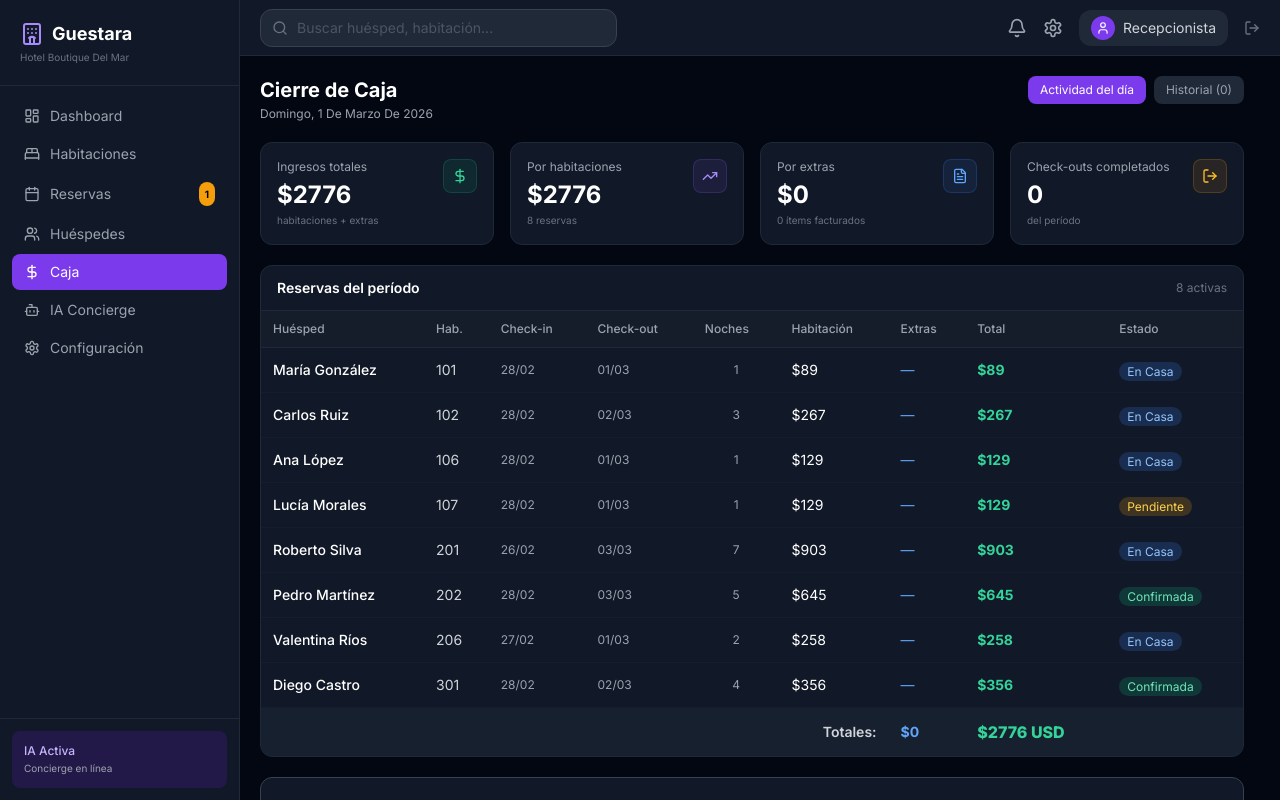
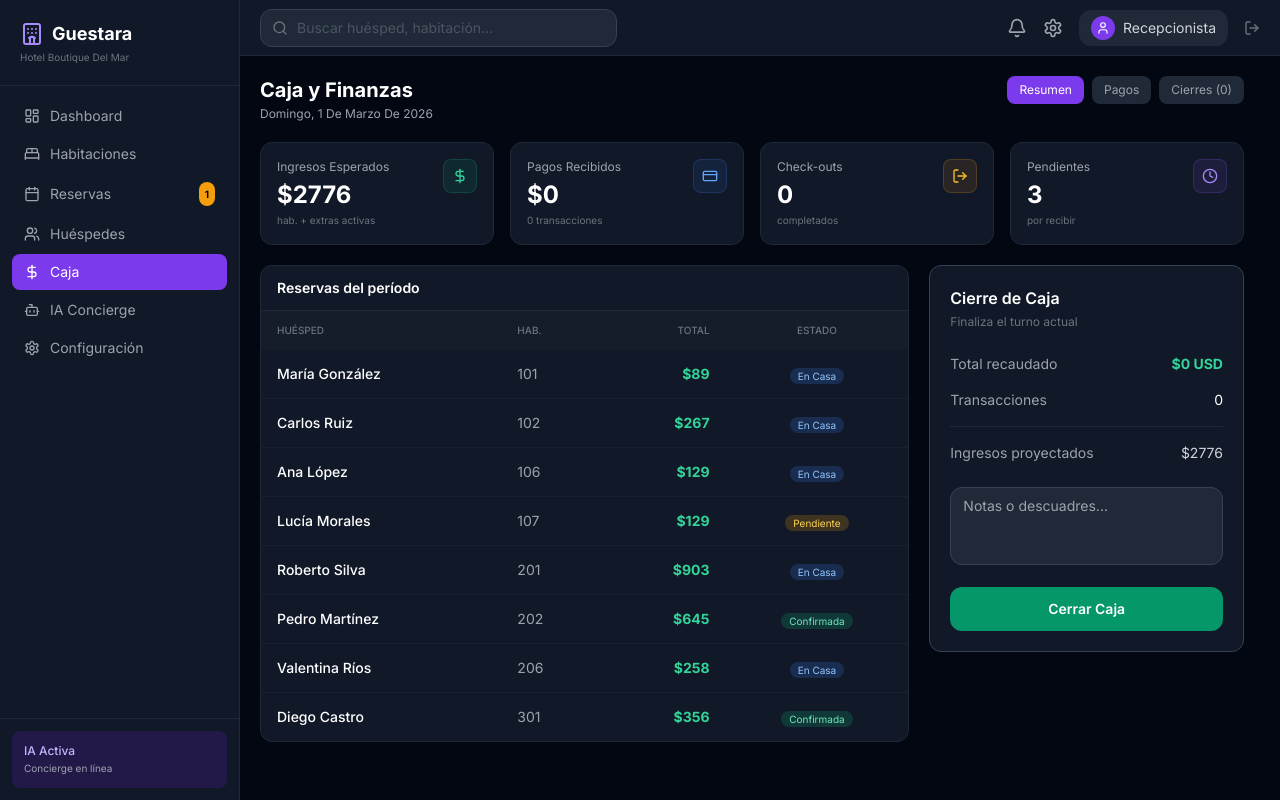
Before and after one commit to guestara-dev/guestara, a Next.js app: page /caja in a window 1280 px wide. Built offline with nearby package versions, Linux system fonts and the light colour scheme.

Commit message:
Update page.tsx

```diff
--- a/app/caja/page.tsx
+++ b/app/caja/page.tsx
@@ -2,42 +2,49 @@
 import { useState } from 'react'
 import { useStore } from '@/lib/store'
 import AlertDialog from '@/components/AlertDialog'
-import { DollarSign, TrendingUp, LogOut, LogIn, Calendar, CheckCircle, Clock, FileText } from 'lucide-react'
+import { DollarSign, TrendingUp, LogOut, LogIn, Calendar, CheckCircle, Clock, FileText, CreditCard } from 'lucide-react'
 
 const statusCls: Record<string,string> = {
   'checked-in':'bg-blue-500/20 text-blue-300', 'completed':'bg-gray-500/20 text-gray-400',
   'confirmed':'bg-emerald-500/20 text-emerald-300', 'pending':'bg-amber-500/20 text-amber-300',
   'cancelled':'bg-red-500/20 text-red-400',
 }
+
 const statusLabel: Record<string,string> = {
   'checked-in':'En Casa', completed:'Completada', confirmed:'Confirmada',
   pending:'Pendiente', cancelled:'Cancelada',
 }
 
 export default function CajaPage() {
-  const { reservations, extras, cashClosings = [], closeCaja } = useStore()
-  const [notes,   setNotes]   = useState('')
+  const { reservations, extras, cashClosings = [], payments = [], closeCaja } = useStore()
+  const [notes, setNotes] = useState('')
   const [confirm, setConfirm] = useState(false)
-  const [tab,     setTab]     = useState<'hoy'|'historial'>('hoy')
+  const [tab, setTab] = useState<'hoy'|'historial'|'pagos'>('hoy')
 
-  const today       = new Date().toLocaleDateString('es-CL', { weekday:'long', year:'numeric', month:'long', day:'numeric' })
+  const today = new Date().toLocaleDateString('es-CL', { weekday:'long', year:'numeric', month:'long', day:'numeric' })
+
   const checkoutsHoy = reservations.filter(r => r.status === 'completed')
-  const checkinsHoy  = reservations.filter(r => r.status === 'checked-in')
-  const pendientes   = reservations.filter(r => ['pending','confirmed'].includes(r.status))
-  const roomsTotal   = reservations.filter(r => r.status !== 'cancelled').reduce((s,r) => s + r.amount, 0)
-  const extrasTotal  = (extras ?? []).reduce((s,e) => s + e.total, 0)
-  const grandTotal   = roomsTotal + extrasTotal
-  const lastClosing  = cashClosings.length > 0 ? cashClosings[0] : null
+  const checkinsHoy = reservations.filter(r => r.status === 'checked-in')
+  const pendientes = reservations.filter(r => ['pending','confirmed'].includes(r.status))
+
+  const roomsTotal = reservations.filter(r => r.status !== 'cancelled').reduce((s,r) => s + r.amount, 0)
+  const extrasTotal = (extras ?? []).reduce((s,e) => s + e.total, 0)
+  const grandTotal = roomsTotal + extrasTotal
+
+  // Pagos del período (hoy)
+  const paymentsTotal = (payments ?? []).reduce((s,p) => s + p.totalAmount, 0)
+
+  const lastClosing = cashClosings.length > 0 ? cashClosings[0] : null
 
   const stats = [
-    { label:'Ingresos totales',       value:`$${grandTotal}`, sub:'habitaciones + extras',
+    { label:'Ingresos Esperados', value:`$${grandTotal}`, sub:'hab. + extras activas',
       icon:DollarSign, cls:'text-emerald-400 bg-emerald-500/10 border-emerald-500/20' },
-    { label:'Por habitaciones',       value:`$${roomsTotal}`, sub:`${reservations.filter(r=>r.status!=='cancelled').length} reservas`,
-      icon:TrendingUp, cls:'text-violet-400 bg-violet-500/10 border-violet-500/20' },
-    { label:'Por extras',             value:`$${extrasTotal}`, sub:`${(extras??[]).length} ítems facturados`,
-      icon:FileText,   cls:'text-blue-400 bg-blue-500/10 border-blue-500/20' },
-    { label:'Check-outs completados', value:String(checkoutsHoy.length), sub:'del período',
-      icon:LogOut,     cls:'text-amber-400 bg-amber-500/10 border-amber-500/20' },
+    { label:'Pagos Recibidos', value:`$${paymentsTotal}`, sub:`${(payments??[]).length} transacciones`,
+      icon:CreditCard, cls:'text-blue-400 bg-blue-500/10 border-blue-500/20' },
+    { label:'Check-outs', value:String(checkoutsHoy.length), sub:'completados',
+      icon:LogOut, cls:'text-amber-400 bg-amber-500/10 border-amber-500/20' },
+    { label:'Pendientes', value:String(pendientes.length), sub:'por recibir',
+      icon:Clock, cls:'text-violet-400 bg-violet-500/10 border-violet-500/20' },
   ]
 
   return (
@@ -45,21 +52,21 @@ export default function CajaPage() {
       {/* Header */}
       <div className="flex items-start justify-between">
         <div>
-          <h1 className="text-xl font-bold">Cierre de Caja</h1>
+          <h1 className="text-xl font-bold">Caja y Finanzas</h1>
           <p className="text-gray-400 text-xs mt-0.5 capitalize">{today}</p>
           {lastClosing && (
             <p className="text-[10px] text-gray-600 mt-1">
-              Último cierre: {lastClosing.date} a las {lastClosing.closedAt} — ${lastClosing.grandTotal} USD
+              Último cierre: {lastClosing.date} — ${lastClosing.grandTotal} USD
             </p>
           )}
         </div>
         <div className="flex gap-2">
-          {(['hoy','historial'] as const).map(t => (
+          {(['hoy','pagos','historial'] as const).map(t => (
             <button key={t} onClick={() => setTab(t)}
               className={`px-3 py-1.5 rounded-lg text-xs transition-colors ${
                 tab===t ? 'bg-violet-600 text-white' : 'bg-gray-800 text-gray-400 hover:text-white'
               }`}>
-              {t==='hoy' ? 'Actividad del día' : `Historial (${cashClosings.length})`}
+              {t==='hoy' ? 'Resumen' : t==='pagos' ? 'Pagos' : `Cierres (${cashClosings.length})`}
             </button>
           ))}
         </div>
@@ -83,39 +90,34 @@ export default function CajaPage() {
             ))}
           </div>
 
-          {/* Reservations table */}
+          <div className="grid grid-cols-3 gap-5">
+            {/* Actividad Reciente */}
+            <div className="col-span-2 space-y-5">
               <div className="bg-gray-900 border border-gray-800 rounded-xl overflow-hidden">
                 <div className="px-4 py-3 border-b border-gray-800 flex items-center justify-between">
                   <h2 className="text-sm font-semibold">Reservas del período</h2>
-              <span className="text-xs text-gray-500">
-                {reservations.filter(r=>r.status!=='cancelled').length} activas
-              </span>
                 </div>
                 <div className="overflow-x-auto">
-              <table className="w-full">
-                <thead>
-                  <tr className="border-b border-gray-800 bg-gray-800/30">
-                    {['Huésped','Hab.','Check-in','Check-out','Noches','Habitación','Extras','Total','Estado'].map(h=>(
-                      <th key={h} className="px-3 py-2.5 text-xs text-gray-400 font-medium text-left whitespace-nowrap">{h}</th>
-                    ))}
+                  <table className="w-full text-left">
+                    <thead className="text-[10px] text-gray-500 uppercase bg-gray-800/30">
+                      <tr>
+                        <th className="px-4 py-3 font-medium">Huésped</th>
+                        <th className="px-4 py-3 font-medium">Hab.</th>
+                        <th className="px-4 py-3 font-medium text-right">Total</th>
+                        <th className="px-4 py-3 font-medium text-center">Estado</th>
                       </tr>
                     </thead>
-                <tbody>
-                  {reservations.filter(r=>r.status!=='cancelled').map(r => {
-                    const resExtras  = (extras??[]).filter(e => e.reservationId === r.id)
-                    const extSubtotal = resExtras.reduce((s,e)=>s+e.total, 0)
+                    <tbody className="divide-y divide-gray-800/50">
+                      {reservations.filter(r=>r.status!=='cancelled').slice(0,8).map(r => {
+                        const resExtras = (extras??[]).filter(e => e.reservationId === r.id)
+                        const total = r.amount + resExtras.reduce((s,e)=>s+e.total, 0)
                         return (
-                      <tr key={r.id} className="border-b border-gray-800/40 hover:bg-gray-800/20">
-                        <td className="px-3 py-2.5 text-sm font-medium whitespace-nowrap">{r.guest}</td>
-                        <td className="px-3 py-2.5 text-sm text-gray-300">{r.room}</td>
-                        <td className="px-3 py-2.5 text-xs text-gray-400">{r.checkIn}</td>
-                        <td className="px-3 py-2.5 text-xs text-gray-400">{r.checkOut}</td>
-                        <td className="px-3 py-2.5 text-xs text-gray-400 text-center">{r.nights}</td>
-                        <td className="px-3 py-2.5 text-sm">${r.amount}</td>
-                        <td className="px-3 py-2.5 text-sm text-blue-400">{extSubtotal>0?`$${extSubtotal}`:'—'}</td>
-                        <td className="px-3 py-2.5 text-sm font-bold text-emerald-400">${r.amount+extSubtotal}</td>
-                        <td className="px-3 py-2.5">
-                          <span className={`text-xs px-2 py-0.5 rounded-full whitespace-nowrap ${statusCls[r.status]}`}>
+                          <tr key={r.id} className="hover:bg-gray-800/20">
+                            <td className="px-4 py-3 text-sm font-medium">{r.guest}</td>
+                            <td className="px-4 py-3 text-sm text-gray-400">{r.room}</td>
+                            <td className="px-4 py-3 text-sm font-bold text-emerald-400 text-right">${total}</td>
+                            <td className="px-4 py-3 text-center">
+                              <span className={`text-[10px] px-2 py-0.5 rounded-full ${statusCls[r.status]}`}>
                                 {statusLabel[r.status]}
                               </span>
                             </td>
@@ -123,128 +125,84 @@ export default function CajaPage() {
                         )
                       })}
                     </tbody>
-                <tfoot>
-                  <tr className="bg-gray-800/50 border-t border-gray-700">
-                    <td colSpan={6} className="px-3 py-3 text-sm font-semibold text-right text-gray-300">Totales:</td>
-                    <td className="px-3 py-3 text-sm font-bold text-blue-400">${extrasTotal}</td>
-                    <td className="px-3 py-3 text-base font-extrabold text-emerald-400">${grandTotal} USD</td>
-                    <td/>
-                  </tr>
-                </tfoot>
                   </table>
                 </div>
               </div>
+            </div>
 
-          {/* Extras detail */}
-          {(extras??[]).length > 0 && (
-            <div className="bg-gray-900 border border-gray-800 rounded-xl overflow-hidden">
-              <div className="px-4 py-3 border-b border-gray-800">
-                <h2 className="text-sm font-semibold">Extras facturados — ${extrasTotal} USD</h2>
+            {/* Panel de Cierre */}
+            <div className="bg-gray-900 border border-gray-700 rounded-xl p-5 h-fit">
+              <h2 className="font-semibold mb-1">Cierre de Caja</h2>
+              <p className="text-xs text-gray-500 mb-6">Finaliza el turno actual</p>
+
+              <div className="space-y-4 mb-6">
+                <div className="flex justify-between text-sm">
+                  <span className="text-gray-400">Total recaudado</span>
+                  <span className="font-bold text-emerald-400">${paymentsTotal} USD</span>
                 </div>
-              <div className="p-4 grid grid-cols-2 gap-2">
-                {(extras??[]).map(e => {
-                  const res = reservations.find(r=>r.id===e.reservationId)
-                  return (
-                    <div key={e.instanceId} className="flex items-center justify-between bg-gray-800 rounded-lg px-3 py-2">
-                      <div>
-                        <p className="text-xs font-medium">{e.name} <span className="text-gray-500">×{e.quantity}</span></p>
-                        <p className="text-[10px] text-gray-500">{res?.guest ?? '—'} — Hab. {res?.room}</p>
+                <div className="flex justify-between text-sm">
+                  <span className="text-gray-400">Transacciones</span>
+                  <span>{(payments??[]).length}</span>
                 </div>
-                      <span className="text-sm font-bold text-emerald-400">${e.total}</span>
-                    </div>
-                  )
-                })}
+                <hr className="border-gray-800" />
+                <div className="flex justify-between text-sm">
+                  <span className="text-gray-400">Ingresos proyectados</span>
+                  <span className="text-gray-300">${grandTotal}</span>
                 </div>
               </div>
-          )}
 
-          {/* Close caja panel */}
-          <div className="bg-gray-900 border border-gray-700 rounded-xl p-5">
-            <div className="flex items-start justify-between mb-4">
-              <div>
-                <h2 className="font-semibold">Cerrar Caja</h2>
-                <p className="text-xs text-gray-400 mt-0.5">Registra el resumen del día con los totales actuales</p>
+              <textarea value={notes} onChange={e=>setNotes(e.target.value)} rows={3}
+                placeholder="Notas o descuadres..."
+                className="w-full bg-gray-800 border border-gray-700 rounded-xl px-3 py-2 text-sm mb-4 focus:outline-none focus:border-violet-500 resize-none"/>
+
+              <button onClick={() => setConfirm(true)}
+                className="w-full bg-emerald-600 hover:bg-emerald-500 py-3 rounded-xl font-semibold transition-colors text-sm">
+                Cerrar Caja
+              </button>
             </div>
-              <div className="text-right">
-                <p className="text-2xl font-extrabold text-emerald-400">${grandTotal} USD</p>
-                <p className="text-xs text-gray-500">total del período</p>
-              </div>
-            </div>
-            <div className="grid grid-cols-3 gap-3 mb-4 text-center">
-              <div className="bg-gray-800 rounded-lg p-3">
-                <LogOut className="w-4 h-4 text-amber-400 mx-auto mb-1"/>
-                <p className="text-lg font-bold">{checkoutsHoy.length}</p>
-                <p className="text-[10px] text-gray-400">Check-outs</p>
-              </div>
-              <div className="bg-gray-800 rounded-lg p-3">
-                <LogIn className="w-4 h-4 text-blue-400 mx-auto mb-1"/>
-                <p className="text-lg font-bold">{checkinsHoy.length}</p>
-                <p className="text-[10px] text-gray-400">En casa</p>
-              </div>
-              <div className="bg-gray-800 rounded-lg p-3">
-                <Clock className="w-4 h-4 text-violet-400 mx-auto mb-1"/>
-                <p className="text-lg font-bold">{pendientes.length}</p>
-                <p className="text-[10px] text-gray-400">Pendientes</p>
-              </div>
-            </div>
-            <div className="mb-4">
-              <label className="text-xs text-gray-400 block mb-1.5">Notas del cierre (opcional)</label>
-              <textarea value={notes} onChange={e=>setNotes(e.target.value)} rows={2}
-                placeholder="Observaciones del turno, incidencias, pagos en efectivo..."
-                className="w-full bg-gray-800 border border-gray-700 rounded-xl px-3 py-2 text-sm focus:outline-none focus:border-violet-500 resize-none"/>
-            </div>
-            <button onClick={() => setConfirm(true)}
-              className="w-full flex items-center justify-center gap-2 bg-emerald-600 hover:bg-emerald-500 py-3 rounded-xl font-semibold transition-colors">
-              <CheckCircle className="w-5 h-5"/>
-              Cerrar Caja — ${grandTotal} USD
-            </button>
           </div>
         </>
       )}
 
-      {/* Historial */}
-      {tab === 'historial' && (
+      {tab === 'pagos' && (
         <div className="bg-gray-900 border border-gray-800 rounded-xl overflow-hidden">
-          {cashClosings.length === 0 ? (
-            <div className="text-center py-16">
-              <Calendar className="w-10 h-10 text-gray-700 mx-auto mb-3"/>
-              <p className="text-gray-500 text-sm">Aún no hay cierres registrados</p>
-              <p className="text-gray-600 text-xs mt-1">Los cierres diarios aparecerán aquí</p>
-            </div>
-          ) : (
-            <div className="overflow-x-auto">
-              <table className="w-full">
-                <thead>
-                  <tr className="border-b border-gray-800 bg-gray-800/30">
-                    {['Fecha','Hora','Hab.','Extras','Total','En casa','Check-outs','Usuario','Notas'].map(h=>(
-                      <th key={h} className="px-4 py-3 text-xs text-gray-400 font-medium text-left whitespace-nowrap">{h}</th>
-                    ))}
+          <table className="w-full text-left">
+            <thead className="bg-gray-800/30 text-xs text-gray-500">
+              <tr>
+                <th className="px-4 py-3">Fecha</th>
+                <th className="px-4 py-3">Huésped</th>
+                <th className="px-4 py-3">Método</th>
+                <th className="px-4 py-3">Referencia</th>
+                <th className="px-4 py-3 text-right">Monto</th>
               </tr>
             </thead>
-                <tbody>
-                  {cashClosings.map(c => (
-                    <tr key={c.id} className="border-b border-gray-800/40 hover:bg-gray-800/20">
-                      <td className="px-4 py-3 text-sm font-medium">{c.date}</td>
-                      <td className="px-4 py-3 text-xs text-gray-400">{c.closedAt}</td>
-                      <td className="px-4 py-3 text-sm">${c.roomsTotal}</td>
-                      <td className="px-4 py-3 text-sm text-blue-400">${c.extrasTotal}</td>
-                      <td className="px-4 py-3 text-sm font-bold text-emerald-400">${c.grandTotal}</td>
-                      <td className="px-4 py-3 text-xs text-center text-gray-400">{c.checkinsCount}</td>
-                      <td className="px-4 py-3 text-xs text-center text-gray-400">{c.checkoutsCount}</td>
-                      <td className="px-4 py-3 text-xs text-gray-500">{c.user}</td>
-                      <td className="px-4 py-3 text-xs text-gray-500 max-w-[140px] truncate">{c.notes||'—'}</td>
+            <tbody className="divide-y divide-gray-800">
+              {payments.length === 0 ? (
+                <tr><td colSpan={5} className="py-20 text-center text-gray-500">No hay pagos registrados hoy</td></tr>
+              ) : payments.map(p => (
+                <tr key={p.id} className="hover:bg-gray-800/20">
+                  <td className="px-4 py-3 text-xs text-gray-400">{p.date} {p.time}</td>
+                  <td className="px-4 py-3 text-sm font-medium">{p.guest}</td>
+                  <td className="px-4 py-3 text-xs capitalize text-blue-300">{p.method}</td>
+                  <td className="px-4 py-3 text-xs text-gray-500 font-mono">{p.authCode || '—'}</td>
+                  <td className="px-4 py-3 text-sm font-bold text-emerald-400 text-right">${p.totalAmount}</td>
                 </tr>
               ))}
             </tbody>
           </table>
         </div>
       )}
+
+      {tab === 'historial' && (
+        <div className="bg-gray-900 border border-gray-800 rounded-xl overflow-hidden text-center py-20">
+           <Calendar className="w-10 h-10 text-gray-800 mx-auto mb-3" />
+           <p className="text-gray-500 text-sm">Historial de cierres disponible próximamente</p>
         </div>
       )}
 
-      <AlertDialog open={confirm} title="Cerrar Caja"
-        description={`¿Confirmas el cierre por $${grandTotal} USD? Se registrará en el historial.`}
-        variant="warning" confirmLabel="Sí, cerrar caja" cancelLabel="Cancelar"
+      <AlertDialog open={confirm} title="¿Confirmar Cierre?"
+        description={`Se cerrará la caja con un total recaudado de $${paymentsTotal} USD.`}
+        variant="warning" confirmLabel="Cerrar Caja" cancelLabel="Cancelar"
         onConfirm={() => { closeCaja(notes); setConfirm(false); setNotes(''); setTab('historial') }}
         onCancel={() => setConfirm(false)}/>
     </div>
```
Lines whose indentation alone changed are shown as unchanged.
